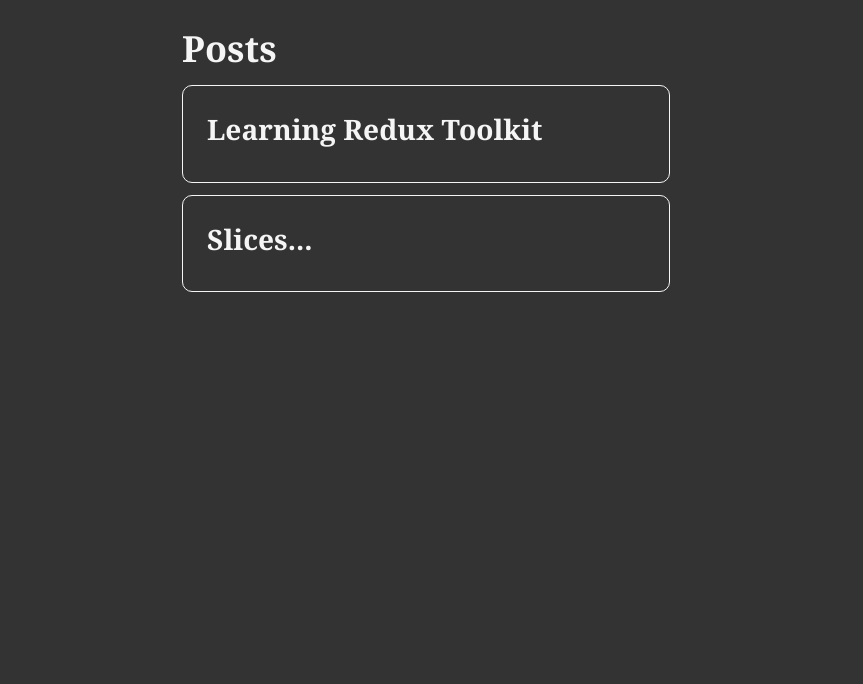
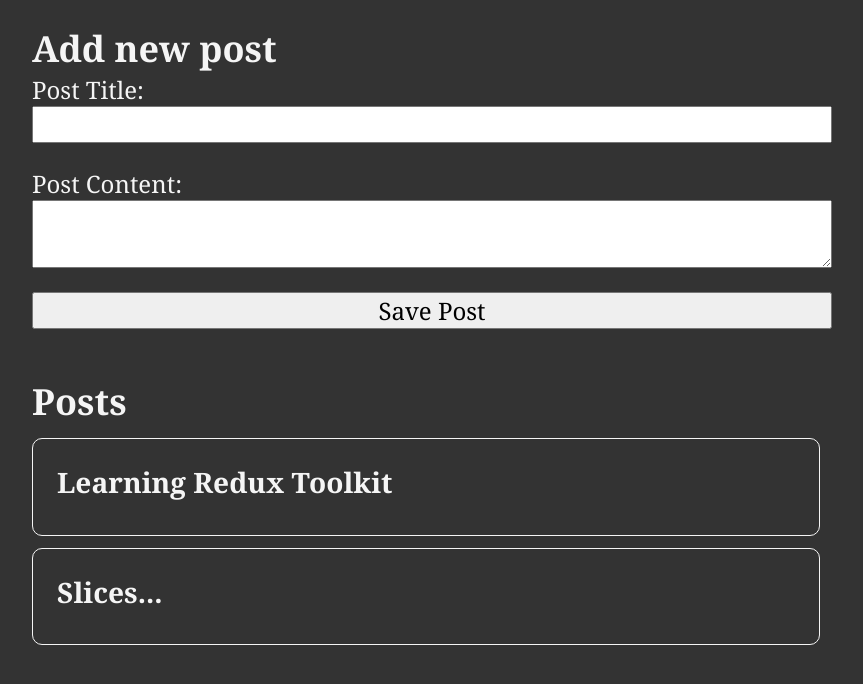
Before and after one commit to abdullahzayed812/BULETTIN_BOARD_REDUX_APP, a React (Vite) app: page / in a window 1280 px wide. Shown: the top 684 px of the page, without its empty margins (208-1071 px from the left). Built offline with nearby package versions, Linux system fonts and the light colour scheme.

Commit message:
add add new post feature

```diff
--- a/src/App.tsx
+++ b/src/App.tsx
@@ -1,8 +1,10 @@
-import { PostsList } from "./features/posts/postsList";
+import { AddPostForm } from "./features/posts/AddPostForm";
+import { PostsList } from "./features/posts/PostsList";
 
 function App() {
   return (
     <main>
+      <AddPostForm />
       <PostsList />
     </main>
   );
--- /dev/null
+++ b/src/features/posts/AddPostForm.tsx
@@ -0,0 +1,51 @@
+import { useState } from "react";
+import { useAppDispatch } from "../../app/hooks";
+import { addPost } from "./postsSlice";
+
+export const AddPostForm: React.FC = () => {
+  const dispatch = useAppDispatch();
+
+  const [title, setTitle] = useState("");
+  const [content, setContent] = useState("");
+
+  const onTitleChange = (e: any) => setTitle(e.target.value);
+  const onContentChange = (e: any) => setContent(e.target.value);
+
+  const onSavePostClicked = () => {
+    if (title && content) {
+      dispatch(addPost(title, content));
+
+      setTitle("");
+      setContent("");
+    }
+  };
+
+  return (
+    <section>
+      <h2>Add new post</h2>
+
+      <form onSubmit={(e) => e.preventDefault()}>
+        <label htmlFor="postTitle">Post Title:</label>
+        <input
+          type="text"
+          id="postTitle"
+          name="postTitle"
+          value={title}
+          onChange={onTitleChange}
+        />
+
+        <label htmlFor="postContent">Post Content:</label>
+        <textarea
+          id="postContent"
+          name="postContent"
+          value={content}
+          onChange={onContentChange}
+        ></textarea>
+
+        <button type="button" onClick={onSavePostClicked}>
+          Save Post
+        </button>
+      </form>
+    </section>
+  );
+};
--- a/src/features/posts/postsSlice.ts
+++ b/src/features/posts/postsSlice.ts
@@ -1,4 +1,4 @@
-import { createSlice } from "@reduxjs/toolkit";
+import { createSlice, nanoid, PayloadAction } from "@reduxjs/toolkit";
 import { RootState } from "../../app/store";
 
 interface Post {
@@ -21,9 +21,22 @@ const initialState: InitialState = {
 const postsSlice = createSlice({
   name: "posts",
   initialState,
-  reducers: {},
+  reducers: {
+    addPost: {
+      reducer(state, action: PayloadAction<Post>) {
+        state.posts.push(action.payload);
+      },
+      prepare(title: string, content: string) {
+        return {
+          payload: { id: nanoid(), title, content },
+        };
+      },
+    },
+  },
 });
 
 export const selectAllPosts = (state: RootState) => state.posts;
 
+export const { addPost } = postsSlice.actions;
+
 export default postsSlice.reducer;
--- a/src/index.css
+++ b/src/index.css
@@ -25,7 +25,7 @@ select {
 }
 
 main {
-  max-width: 500px;
+  max-width: 800px;
   margin: auto;
 }
 
```
